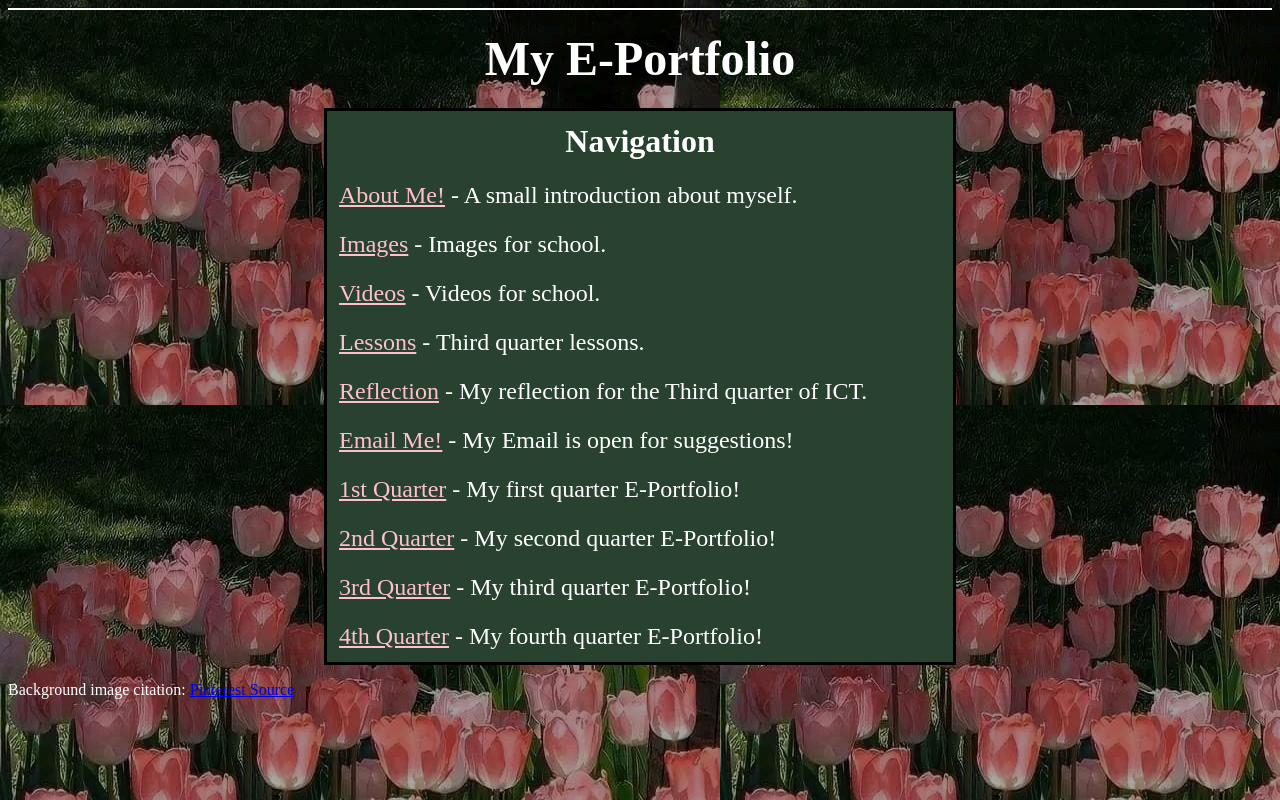
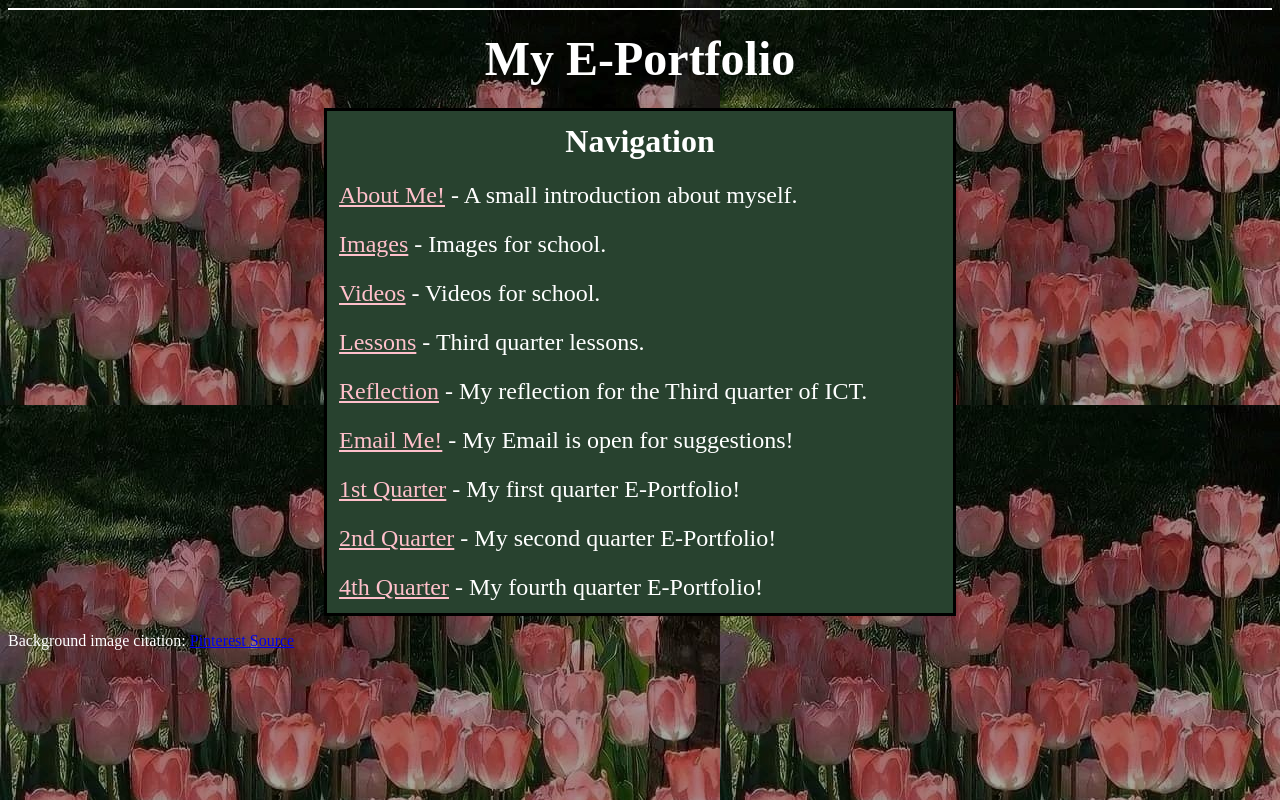
Before and after one commit to shxndaisies/DimaanoE-Port3, a plain HTML site: page index.html in a window 1280 px wide. Drawn offline with Linux system fonts and the light colour scheme.

Commit message:
Update index.html

```diff
--- a/index.html
+++ b/index.html
@@ -36,8 +36,6 @@
 <tr>
 <td><font size="5" color="White"><a href="https://shxndaisies.github.io/DimaanoE-Port/" style="color:pink;">2nd Quarter</a> - My second quarter E-Portfolio!</font></td>
 </tr>
-  <td><font size="5" color="White"><a href="https://shxndaisies.github.io/DimaanoE-Port3/" style="color:pink;">3rd Quarter</a> - My third quarter E-Portfolio!</font></td>
-</tr>
   <td><font size="5" color="White"><a href="https://shxndaisies.github.io/DimaanoEPort4/" style="color:pink;">4th Quarter</a> - My fourth quarter E-Portfolio!</font></td>
 </tr>
 </font>
```
